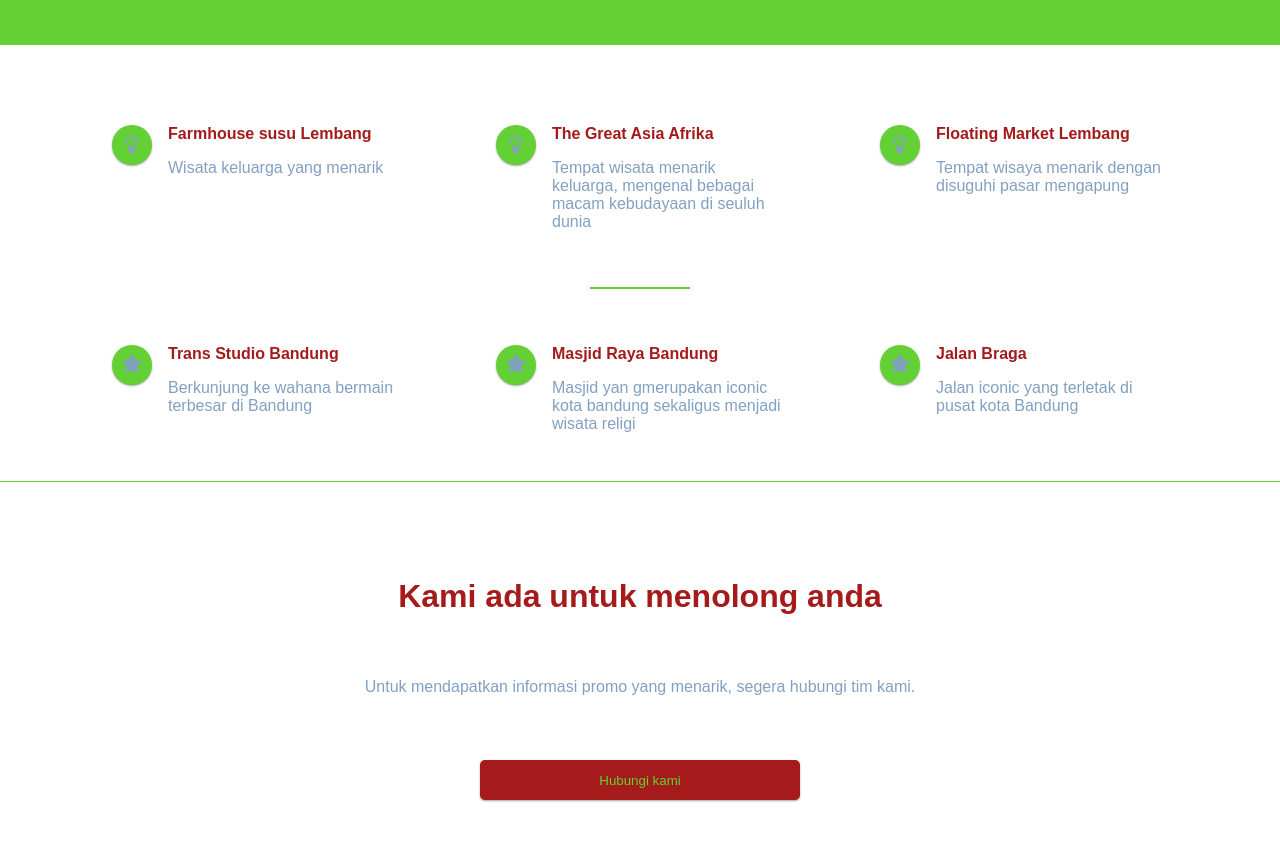
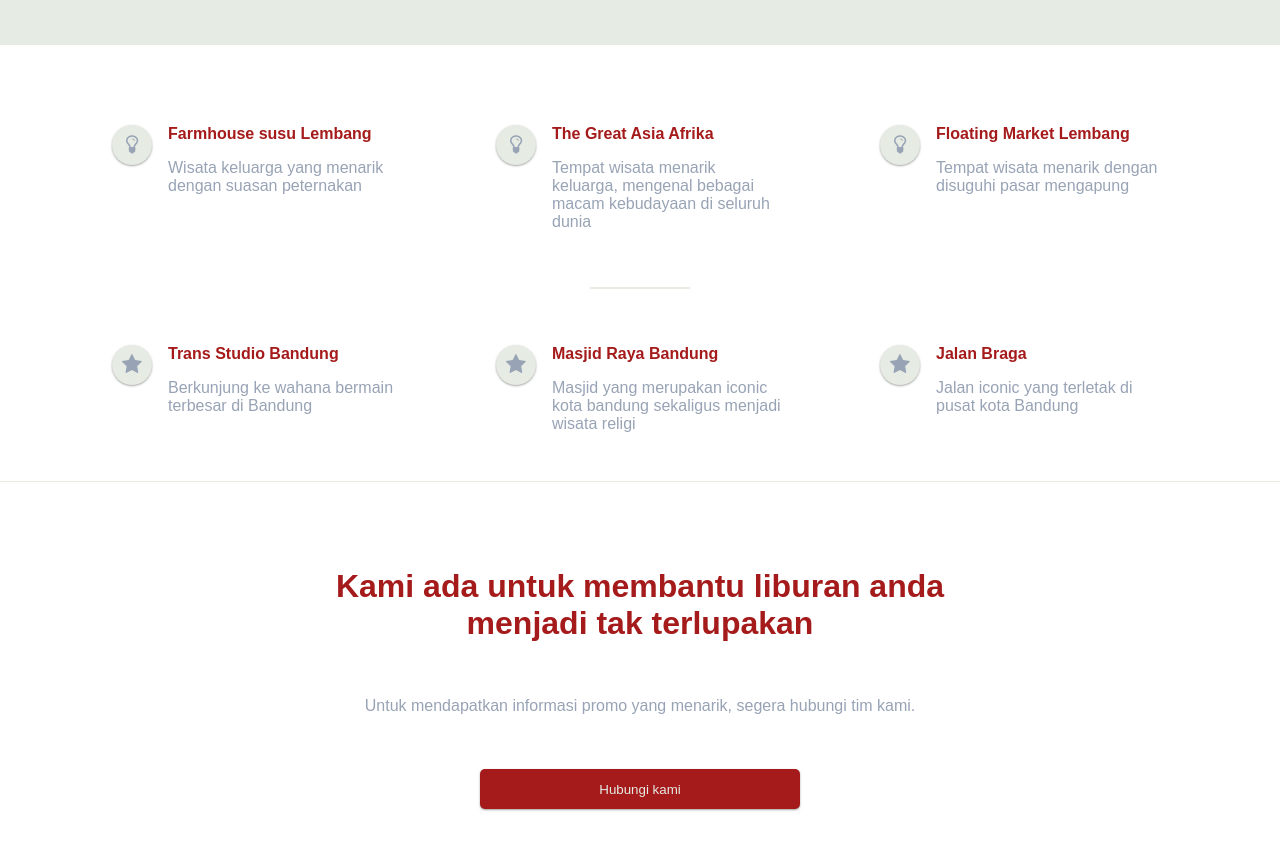
Before and after one commit to revou-fundamental-course/18-mar-24-MisbahulF, a plain HTML site: page index.html in a window 1280 px wide. Shown: the part 1320-2187 px from the top of the page. Drawn offline with Linux system fonts and the light colour scheme.

Commit message:
Add files via upload

```diff
--- a/index.css
+++ b/index.css
@@ -1,7 +1,7 @@
 @import url("https://fonts.googleapis.com/css2?family=Open+Sans:wght@300;400;500;600;700&display=swap");
 :root {
-  --text: #82a0c2;
-  --container-bg: #63d134;
+  --text: #98a3b5;
+  --container-bg: #e6ece4;
   --btn-bg: #a51a1a;
   --shadow: 0px 1px 3px -1px rgba(0, 0, 0, 0.75);
 }
--- a/index.html
+++ b/index.html
@@ -30,7 +30,7 @@
       <section id="home">
         <div class="heading">
           <h1 class="heading-text">Wisata Menarik di Bandung</h1>
-          <p>Kumaha Barudah?Well</p>
+          <p>Mari Berwisata Bersama Kami</p>
         </div>
         <div class="content-container">
           <div class="home-content">
@@ -110,7 +110,7 @@
               <div class="form-heading">
                 <h3>Contact Us</h3>
                 <p>
-                  tim kami akan segera menghubungi anda setelah anda mengisi data
+                  Tim kami akan segera menghubungi anda setelah anda mengisi data
                 </p>
               </div>
               <form name="contactUs" onsubmit="return validateForm()">
@@ -160,7 +160,7 @@
               <div class="package-text">
                 <h4>Farmhouse susu Lembang</h4>
                 <p>
-                  Wisata keluarga yang menarik
+                  Wisata keluarga yang menarik dengan suasan peternakan
                 </p>
               </div>
             </div>
@@ -171,7 +171,7 @@
               <div class="package-text">
                 <h4>The Great Asia Afrika</h4>
                 <p>
-                  Tempat wisata menarik keluarga, mengenal bebagai macam kebudayaan di seuluh dunia
+                  Tempat wisata menarik keluarga, mengenal bebagai macam kebudayaan di seluruh dunia
                 </p>
               </div>
             </div>
@@ -182,7 +182,7 @@
               <div class="package-text">
                 <h4>Floating Market Lembang</h4>
                 <p>
-                  Tempat wisaya menarik dengan disuguhi pasar mengapung
+                  Tempat wisata menarik dengan disuguhi pasar mengapung
                 </p>
               </div>
             </div>
@@ -207,7 +207,7 @@
               <div class="package-text">
                 <h4>Masjid Raya Bandung</h4>
                 <p>
-                  Masjid yan gmerupakan iconic kota bandung sekaligus menjadi wisata religi
+                  Masjid yang merupakan iconic kota bandung sekaligus menjadi wisata religi
                 </p>
               </div>
             </div>
@@ -227,7 +227,7 @@
       </section>
       <section id="call-us">
         <div class="cta-container">
-          <div class="heading-text">Kami ada untuk menolong anda</div>
+          <div class="heading-text">Kami ada untuk membantu liburan anda menjadi tak terlupakan</div>
           <p>
             Untuk mendapatkan informasi promo yang menarik, segera hubungi tim kami.
           </p>
```
